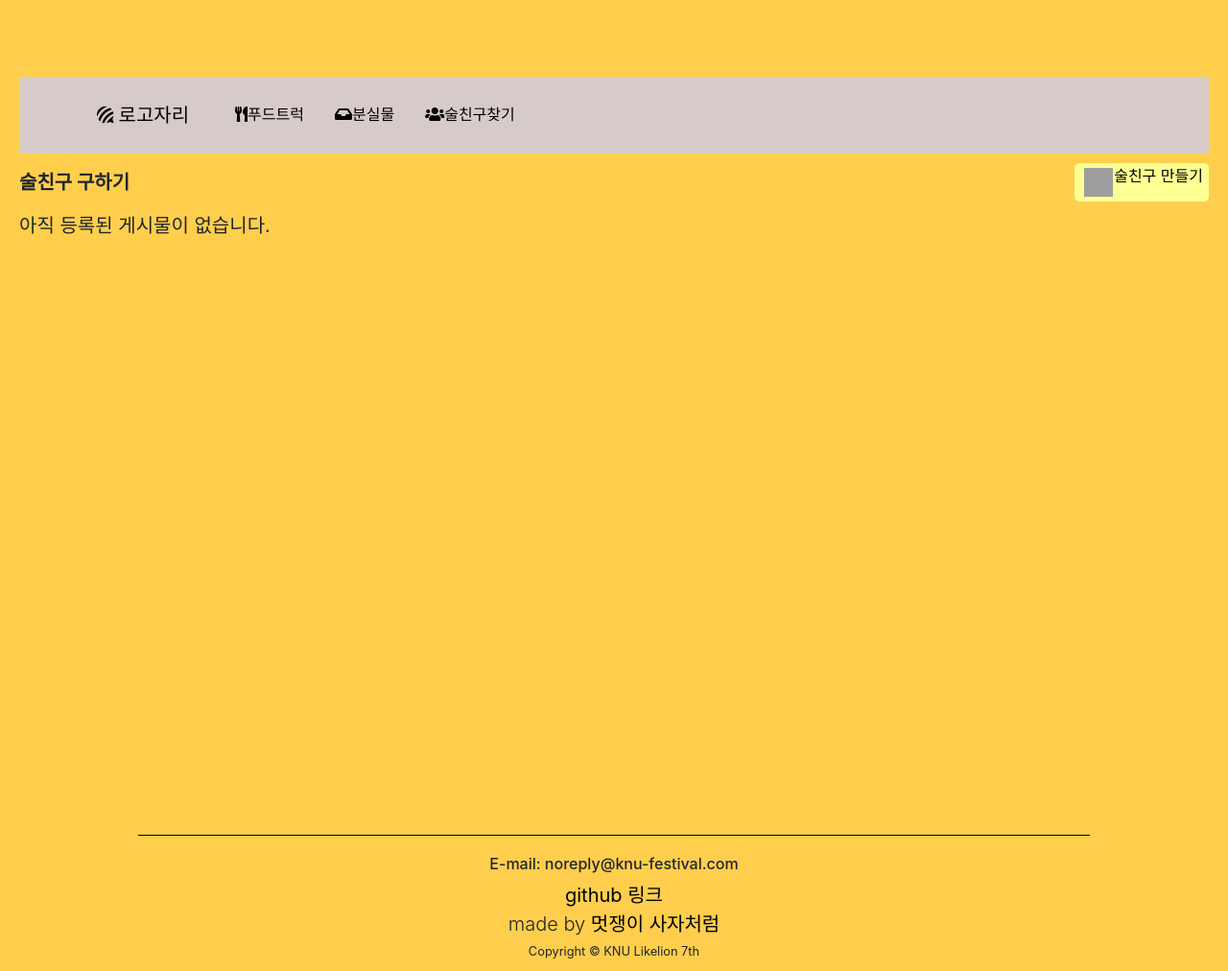
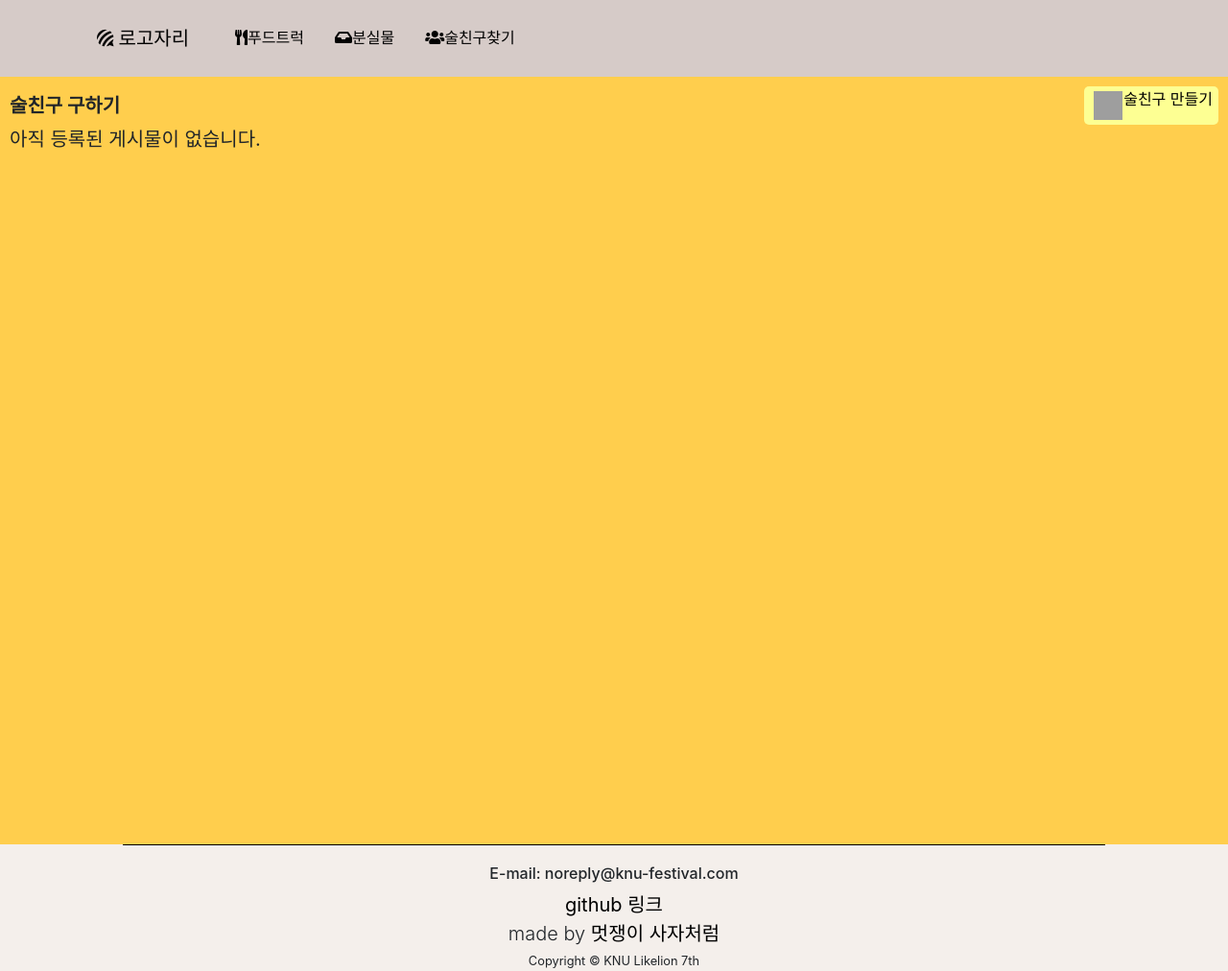
Before and after one commit to qwlake/knu-festival, a Django app: page /friendboard/ in a window 1280 px wide. Shown: the whole page at 96% size. Run offline with Django 3.2, Linux system fonts and the light colour scheme; data that the repository does not hold is empty; some libraries are stand-ins or nearby versions; some web fonts are replaced; grey boxes are pictures that could not be loaded.

Commit message:
feat: design friendboard

```diff
--- a/friendboard/static/css/friendboard.css
+++ b/friendboard/static/css/friendboard.css
@@ -1,6 +1,7 @@
 .friendboardBody {
-    padding: 80px 20px 40px 20px;
+    padding: 10px 10px 0px 10px;
     background-color: #FFCE4D;
+    height: 100vh;
 }
 
 .friendboardBody .title, p{
@@ -18,7 +19,7 @@
     display: flex;
     flex-flow: row;
     justify-content: space-between;
-    margin: 10px 0px;
+    margin: 0px 0px;
     align-items: center;
 }
 
--- a/friendboard/templates/friendboard.html
+++ b/friendboard/templates/friendboard.html
@@ -8,7 +8,7 @@
 {% block contents %}
 <meta name="viewport" content="width=device-width, initial-scale=1.0">
 
-    <body class="friendboardBody">
+    <div class="friendboardBody">
         <div class="friendboard-header">
             <p class="title">술친구 구하기</p>
             <button data-toggle="modal" data-target="#createModal">술친구 만들기</button>
```
